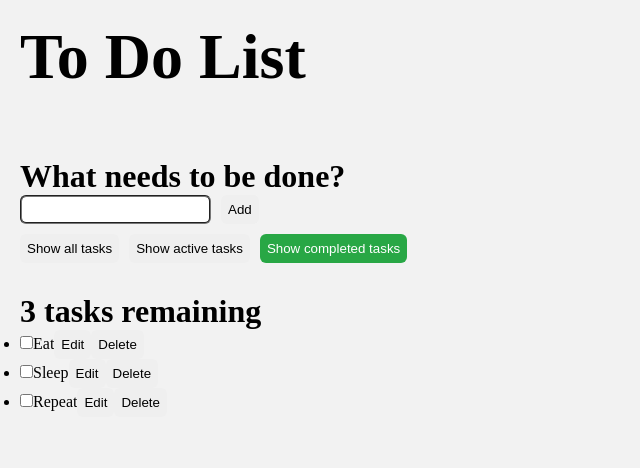
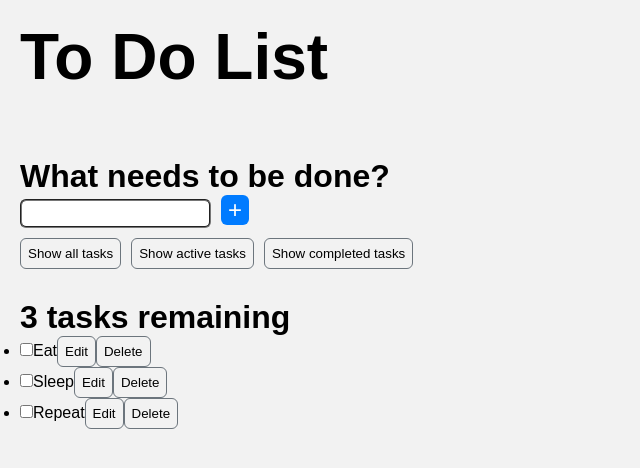
Before and after one commit to fribeiropaiva/todo-app, a React (Create React App) app: page / in a window 1280 px wide. Shown: the top 468 px of the page, without its empty margins (0-640 px from the left). Built offline with nearby package versions, Linux system fonts and the light colour scheme; the HTML template or start-up script is replaced by a standard one.

Commit message:
Finish styling buttons

```diff
--- a/src/App.tsx
+++ b/src/App.tsx
@@ -8,7 +8,7 @@ function App() {
         <h1>To Do List</h1>
         <h2>What needs to be done?</h2>
         <input className='new-task-input'></input>
-        <button className='add-task-button'>Add</button>
+        <button className='add-task-button'>+</button>
         <div className='tasks-buttons-container'>
           <button>Show all tasks</button>
           <button>Show active tasks</button>
--- a/src/styles/globalStyles.ts
+++ b/src/styles/globalStyles.ts
@@ -16,6 +16,7 @@ export default createGlobalStyle`
     background-color: #f2f2f2;
     width: 100%;
     height: 100%;
+    font-family: sans-serif;
 
     #root {
       width: 100%;
@@ -42,8 +43,19 @@ export default createGlobalStyle`
       cursor: pointer;
       padding: 7px;
       border-radius: 6px;
-      border: none;
+      border: 1px solid #6c757d;
+      background: none;
       color: black;
+
+      &:hover {
+        background-color: #6c757d;
+        color: white;
+        transition: 0.4s;
+      }
+    }
+
+    button:focus {
+      outline: none;
     }
 
     .new-task-input {
@@ -54,8 +66,16 @@ export default createGlobalStyle`
     }
 
     .add-task-button {
+      font-size: 1.5rem;
+      padding: 1px 7px;
+      background-color: #007bff;
       border: none;
+      color: white;
 
+      &:hover {
+        background-color: #0062cc;
+        transition: 0.4s;
+      }
     }
 
     .tasks-buttons-container {
@@ -64,11 +84,6 @@ export default createGlobalStyle`
 
       button + button {
         margin-left: 10px;
-      }
-
-      button:nth-child(3) {
-        background-color: #28a745;
-        color: white;
       }
     }
   }
```
